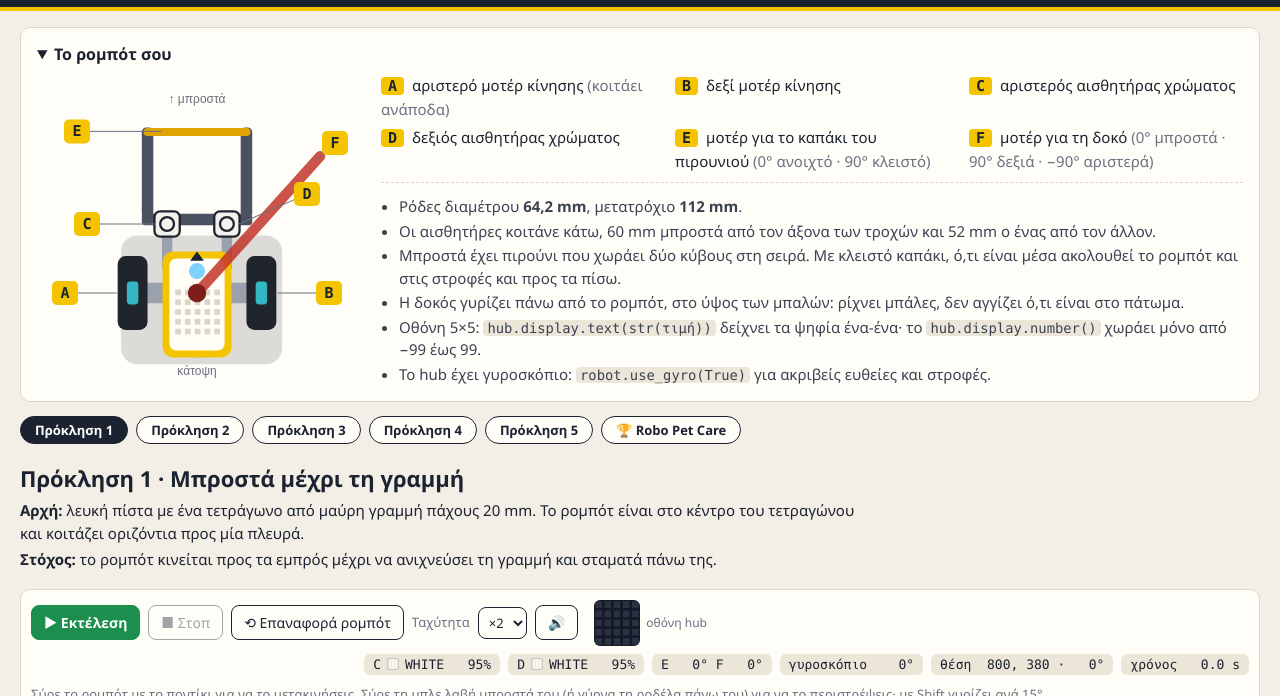
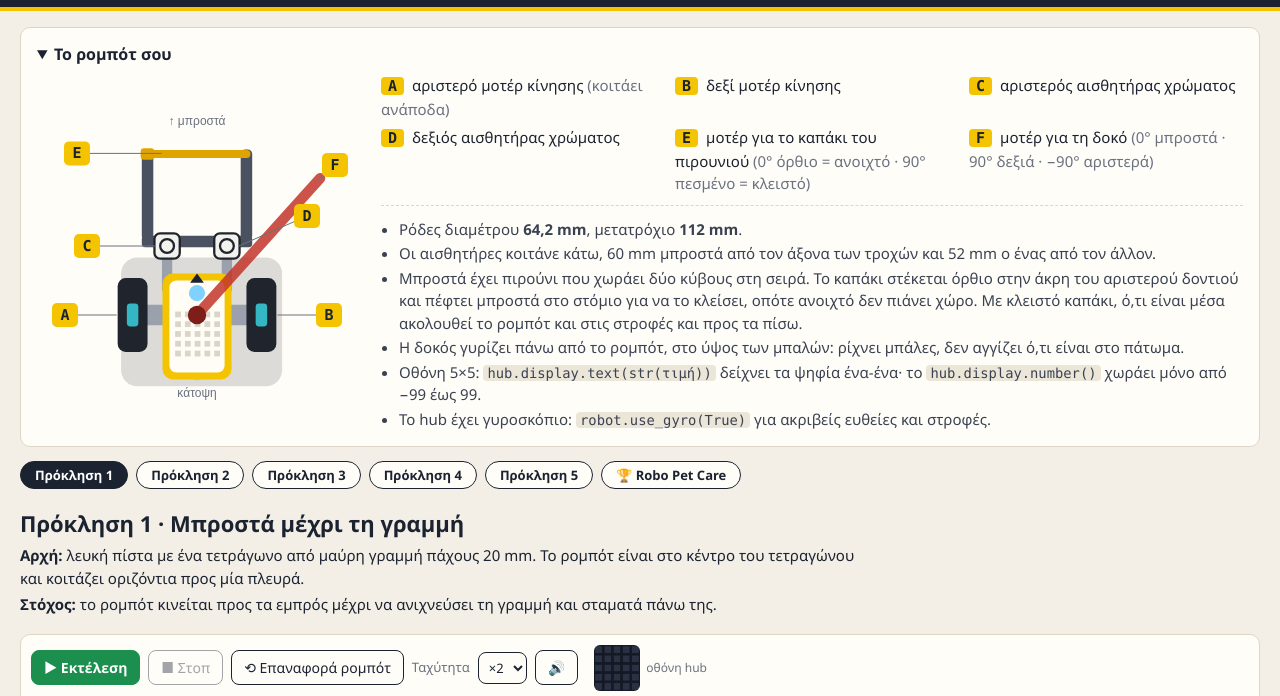
Before and after one commit to ROBOTONIO-Lab/pybricks-drill, a plain HTML site: page index.html in a window 1280 px wide. Shown: the part 41-737 px from the top of the page. Drawn offline with Linux system fonts and the light colour scheme.

Commit message:
Add files via upload

```diff
--- a/index.html
+++ b/index.html
@@ -138,13 +138,13 @@
           <li><b>B</b>δεξί μοτέρ κίνησης</li>
           <li><b>C</b>αριστερός αισθητήρας χρώματος</li>
           <li><b>D</b>δεξιός αισθητήρας χρώματος</li>
-          <li><b>E</b>μοτέρ για το καπάκι του πιρουνιού <span>(0° ανοιχτό · 90° κλειστό)</span></li>
+          <li><b>E</b>μοτέρ για το καπάκι του πιρουνιού <span>(0° όρθιο = ανοιχτό · 90° πεσμένο = κλειστό)</span></li>
           <li><b>F</b>μοτέρ για τη δοκό <span>(0° μπροστά · 90° δεξιά · −90° αριστερά)</span></li>
         </ul>
         <ul class="specs">
           <li>Ρόδες διαμέτρου <b>64,2 mm</b>, μετατρόχιο <b>112 mm</b>.</li>
           <li>Οι αισθητήρες κοιτάνε κάτω, 60 mm μπροστά από τον άξονα των τροχών και 52 mm ο ένας από τον άλλον.</li>
-          <li>Μπροστά έχει πιρούνι που χωράει δύο κύβους στη σειρά. Με κλειστό καπάκι, ό,τι είναι μέσα ακολουθεί το ρομπότ και στις στροφές και προς τα πίσω.</li>
+          <li>Μπροστά έχει πιρούνι που χωράει δύο κύβους στη σειρά. Το καπάκι στέκεται όρθιο στην άκρη του αριστερού δοντιού και πέφτει μπροστά στο στόμιο για να το κλείσει, οπότε ανοιχτό δεν πιάνει χώρο. Με κλειστό καπάκι, ό,τι είναι μέσα ακολουθεί το ρομπότ και στις στροφές και προς τα πίσω.</li>
           <li>Η δοκός γυρίζει πάνω από το ρομπότ, στο ύψος των μπαλών: ρίχνει μπάλες, δεν αγγίζει ό,τι είναι στο πάτωμα.</li>
           <li>Οθόνη 5×5: <code>hub.display.text(str(τιμή))</code> δείχνει τα ψηφία ένα-ένα· το <code>hub.display.number()</code> χωράει μόνο από −99 έως 99.</li>
           <li>Το hub έχει γυροσκόπιο: <code>robot.use_gyro(True)</code> για ακριβείς ευθείες και στροφές.</li>
--- a/js/app.js
+++ b/js/app.js
@@ -392,9 +392,11 @@
     for (const k of [-1, 1]) { g.fillStyle = "#9aa1ad"; rr(g, 20, k * ss - 4.5, sf - 26, 9, 2); g.fill(); }   // βραχίονες αισθητήρων
     g.fillStyle = "#4a5160"; rr(g, f0 - 10, -fs - 5, 10, 2 * fs + 10, 3); g.fill();                 // πλάτη πιρουνιού
     for (const k of [-1, 1]) { rr(g, f0 - 4, k * fs - 5, R.forkLength + 4, 10, 4); g.fill(); }      // δόντια
-    const ga = Math.max(0, Math.min(120, gateDeg || 0)) * Math.PI / 180;                           // καπάκι: άρθρωση στο αριστερό δόντι
-    g.strokeStyle = "#e0a400"; g.lineWidth = 7; g.lineCap = "round";
-    g.beginPath(); g.moveTo(tip - 4, -fs); g.lineTo(tip - 4 + 2 * fs * Math.cos(ga), -fs + 2 * fs * Math.sin(ga)); g.stroke(); g.lineCap = "butt";
+    // καπάκι: όρθιο στις 0° (από πάνω φαίνεται μόνο η άρθρωση στο αριστερό δόντι), πέφτει και κλείνει το στόμιο στις 90°
+    const ga = Math.max(0, Math.min(180, gateDeg || 0)) * Math.PI / 180, glen = 2 * fs * Math.sin(ga);
+    g.fillStyle = "#e0a400"; rr(g, tip - 9, -fs - 6, 10, 12, 3); g.fill();
+    if (Math.abs(glen) > 2) { g.strokeStyle = "#e0a400"; g.lineWidth = 7; g.lineCap = "round";
+      g.beginPath(); g.moveTo(tip - 4, -fs); g.lineTo(tip - 4, -fs + glen); g.stroke(); g.lineCap = "butt"; }
     for (const k of [-1, 1]) {                                                                      // τροχοί
       g.fillStyle = "#20242c"; rr(g, -R.wheelDiameter / 2, k * half - 13, R.wheelDiameter, 26, 7); g.fill();
       g.fillStyle = "#35b6c4"; rr(g, -10, k * half - 5, 20, 10, 3); g.fill();
--- a/js/tasks.js
+++ b/js/tasks.js
@@ -236,7 +236,7 @@ print(robot.distance())
             "Η Γραμμή Εκκίνησης είναι σε άγνωστη απόσταση <b>X = 48–62 cm</b> από τη δυτική άκρη και ο μαύρος δίσκος έχει άγνωστη διάμετρο <b>20–30 cm</b> (το δεξί του άκρο απέχει πάντα 20 cm από την ανατολική άκρη). Όλες οι θέσεις αλλάζουν έως ±2 cm σε κάθε εκτέλεση.</p>" +
             "<p><b>Εκκίνηση:</b> κάποιο μέρος του ρομπότ πάνω από τη Γραμμή Εκκίνησης, με το μπροστινό μέρος προς τα δυτικά (αριστερά). Μπορείς να σύρεις το ρομπότ όπου θέλεις πάνω στη γραμμή. Έχεις <b>2 λεπτά</b>.</p>" +
             "<p><b>Αποστολές</b> (με όποια σειρά θέλεις): κόκκινοι κύβοι πάνω στον μαύρο δίσκο · πορτοκαλί κομμάτια στην Άμμο · σκύλος στο πράσινο πάρκο · μπάλες κάτω από τους πύργους, χωρίς να ακουμπήσεις τον πύργο · γάτα a (πορτοκαλί) στον Καλλωπιστή, γάτα b (λευκή) στον Κτηνίατρο · εμφάνισε την απόσταση X και τη διάμετρο του δίσκου · σταμάτα μόνος σου πάνω από τη Γραμμή Εκκίνησης.</p>" +
-            "<p class=\"note\">Εξαρτήματα: <code>Motor(Port.E)</code> κλείνει το καπάκι του πιρουνιού (0° ανοιχτό, 90° κλειστό) · <code>Motor(Port.F)</code> γυρίζει τη δοκό που ρίχνει τις μπάλες (0° μπροστά, 90° δεξιά, −90° αριστερά). Έξω από την άκρη του πεδίου ο αισθητήρας βλέπει σκοτάδι (ανάκλαση ≈ 0).</p>",
+            "<p class=\"note\">Εξαρτήματα: <code>Motor(Port.E)</code> ρίχνει το καπάκι του πιρουνιού (0° όρθιο = ανοιχτό, 90° πεσμένο = κλειστό) · <code>Motor(Port.F)</code> γυρίζει τη δοκό που ρίχνει τις μπάλες (0° μπροστά, 90° δεξιά, −90° αριστερά). Έξω από την άκρη του πεδίου ο αισθητήρας βλέπει σκοτάδι (ανάκλαση ≈ 0).</p>",
       build(rnd) {
         const j = () => Math.round((rnd() * 2 - 1) * 20);
         const X = 480 + Math.round(rnd() * 140), R = 100 + Math.round(rnd() * 50);
```
Also changed, not shown: 1 other file.
